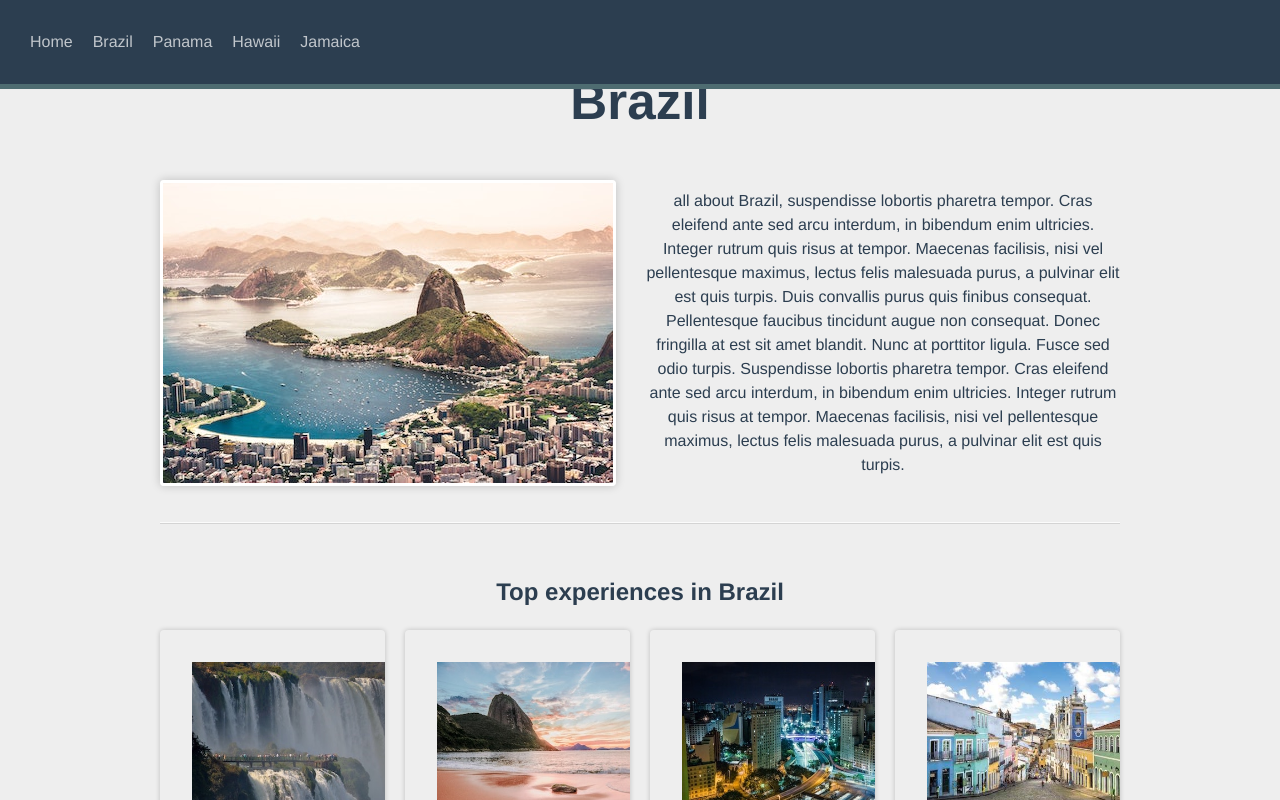
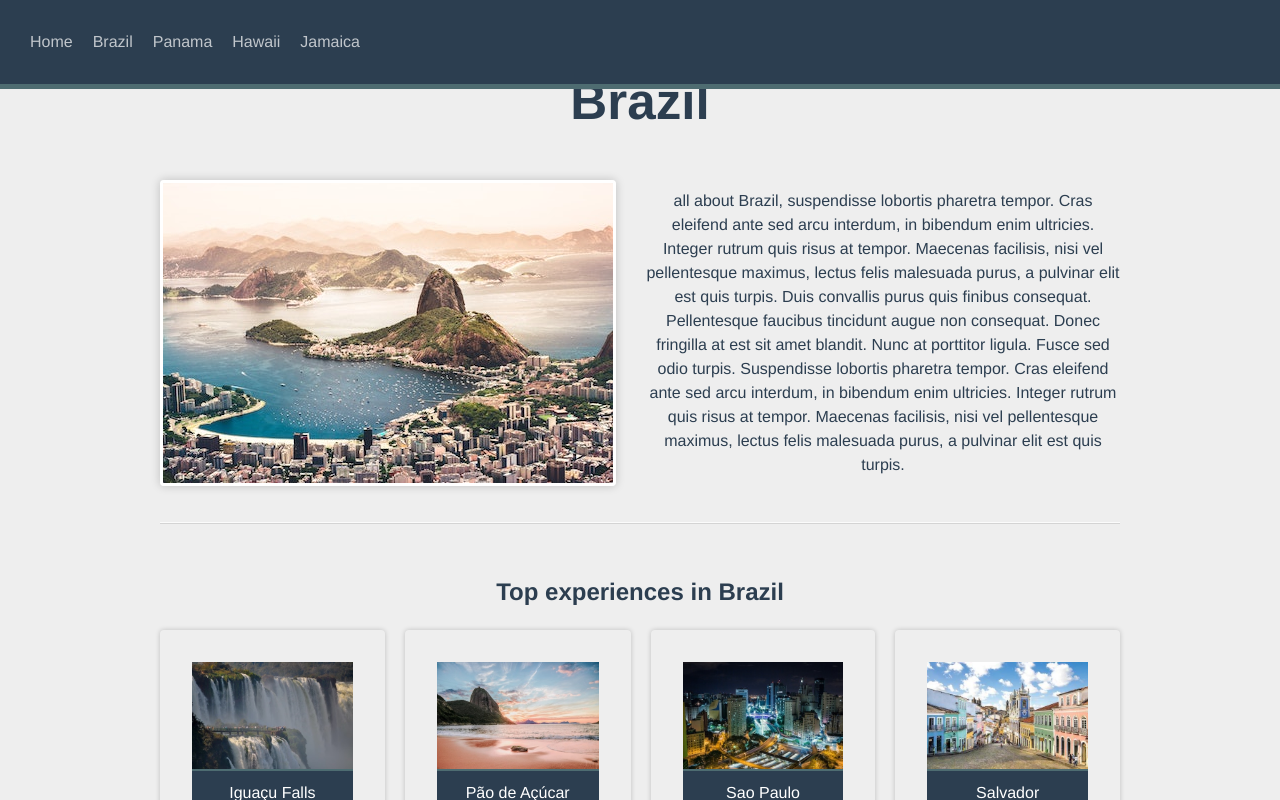
Before and after one commit to AndresISouto/Vue-routerTesting, a Vue app: page /destination/1/1 in a window 1280 px wide. Shown: the top 800 px of the page. Built offline with nearby package versions, Linux system fonts and the light colour scheme.

Commit message:
destination routes

```diff
--- a/src/components/ExperienceCard.vue
+++ b/src/components/ExperienceCard.vue
@@ -13,6 +13,13 @@ const props = defineProps({
     required: true
   }
 })
-console.log(props.experience.slug)
 </script>
-<style scoped></style>
+
+<style scoped>
+.card img {
+  width: 100%;
+  height: 80%;
+  object-fit: cover;
+  /* ensures image fills the space without distortion */
+}
+</style>
--- a/src/router/index.js
+++ b/src/router/index.js
@@ -10,6 +10,16 @@ const routes = [
     name: "destination.show",
     component: () => import(`@/views/DestinationShow.vue`),
     props: (route) => ({
+      ...route.params,
+      id: parseInt(route.params.id)
+    })
+  },
+  {
+    path: `/destination/:id/:slug/:experienceSlug`,
+    name: 'Experience.show',
+    component: () => import(`@/views/ExperienceShow.vue`),
+    props: route => ({
+      ...route.params,
       id: parseInt(route.params.id)
     })
   }
--- a/src/views/DestinationShow.vue
+++ b/src/views/DestinationShow.vue
@@ -10,8 +10,11 @@
     <section class="experiences">
       <h2>Top experiences in {{ destination.name }}</h2>
       <div class="cards">
-        <ExperienceCard v-for="experience in destination.experiences" :key="experience.slug" :experience="experience">
-        </ExperienceCard>
+        <router-link v-for="experience in destination.experiences" :key="experience.slug"
+          :to="{ name: 'Experience.show', params: { experienceSlug: experience.slug, } }">
+          <ExperienceCard :experience="experience">
+          </ExperienceCard>
+        </router-link>
       </div>
     </section>
   </div>
--- /dev/null
+++ b/src/views/ExperienceShow.vue
@@ -0,0 +1,21 @@
+<template>
+  <section>
+    <h1>Welcome to{{ experience.name }} </h1>
+    <img :src="`/images/${experience.image}`" alt="imagen">
+    <p>{{ experience.description }}</p>
+  </section>
+</template>
+<script setup>
+import { computed } from 'vue';
+import sourceData from "@/data.json"
+const props = defineProps({
+  experienceSlug: { type: String, required: true },
+  id: { type: Number, required: true }
+})
+const experience = computed(() => {
+  const destination = sourceData.destinations.find(destination => destination.id === props.id)
+  const experience = destination.experiences.find(e => e.slug === props.experienceSlug)
+  return experience
+
+})
+</script>
```
